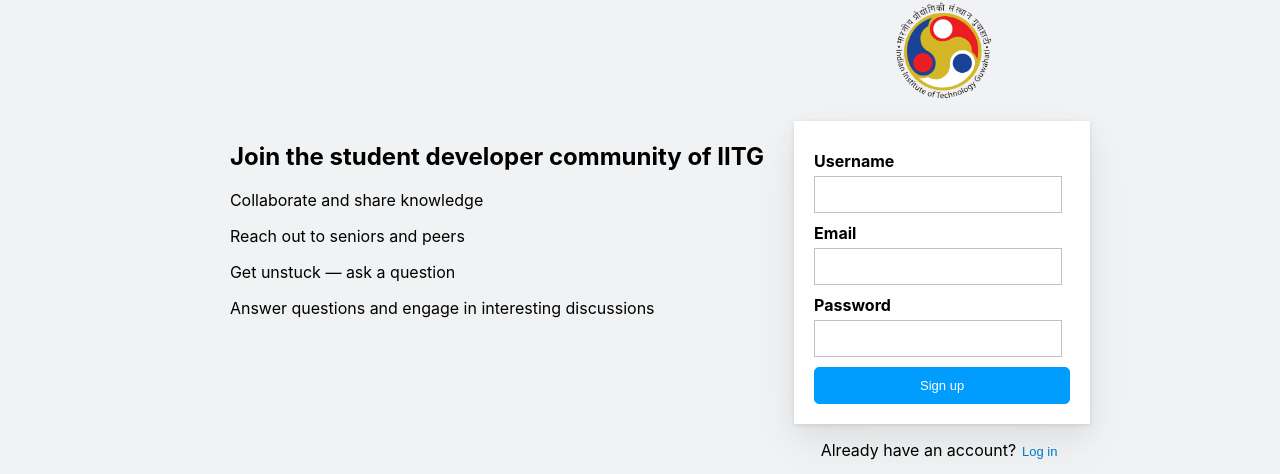
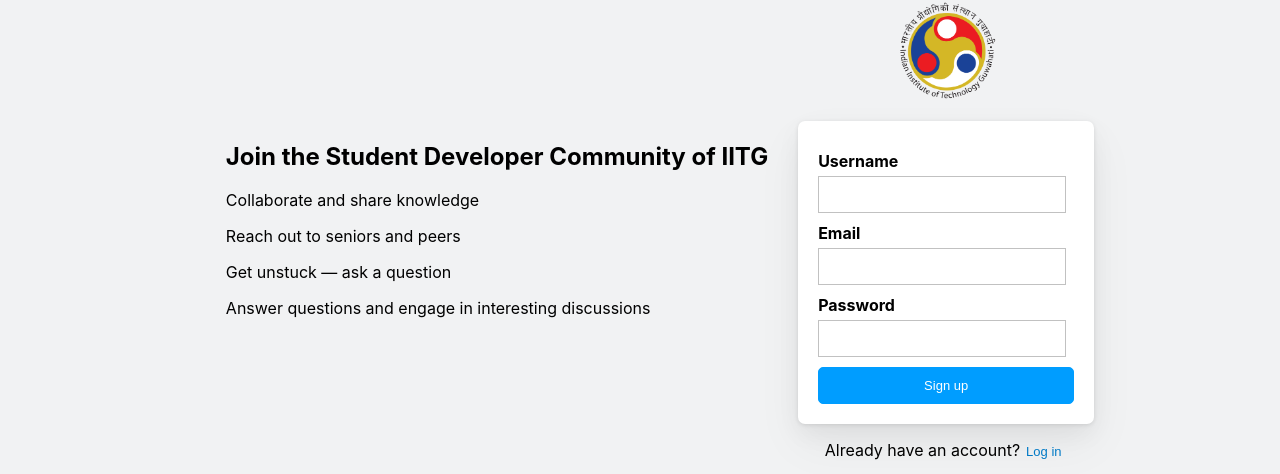
Before and after one commit to shawsk04/IITG-StackOverflow, a React (Create React App) app in the folder client/: page /Auth in a window 1280 px wide. Both pictures are taken after a click on the button "sign up". Shown: the part 172-646 px from the top of the page. Built offline with nearby package versions, Linux system fonts and the light colour scheme; no server answers.

Commit message:
minor ui changes

```diff
--- a/client/src/Pages/Auth/AboutAuth.jsx
+++ b/client/src/Pages/Auth/AboutAuth.jsx
@@ -3,7 +3,7 @@
 const AboutAuth = () => {
     return (
         <div className="auth-container-1">
-            <h1>Join the student developer community of IITG</h1>
+            <h1>Join the Student Developer Community of IITG</h1>
 
             <p>Collaborate and share knowledge</p>
             <p>Reach out to seniors and peers</p>
--- a/client/src/Pages/Auth/Auth.css
+++ b/client/src/Pages/Auth/Auth.css
@@ -28,6 +28,7 @@
 .auth-container-2 form{
     width: 100%;
     padding: 20px;
+    border-radius: 7px;
     background-color: white;
     display: flex;
     flex-direction: column;
```
